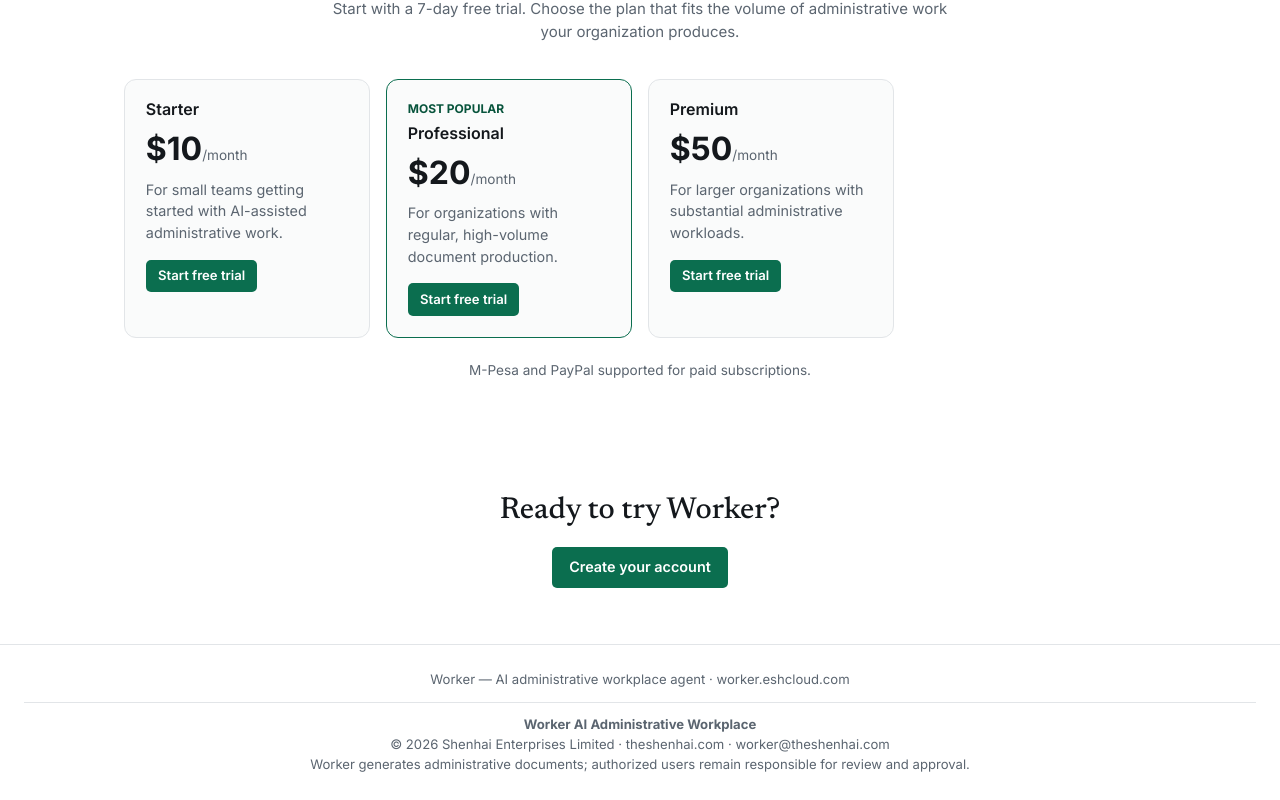
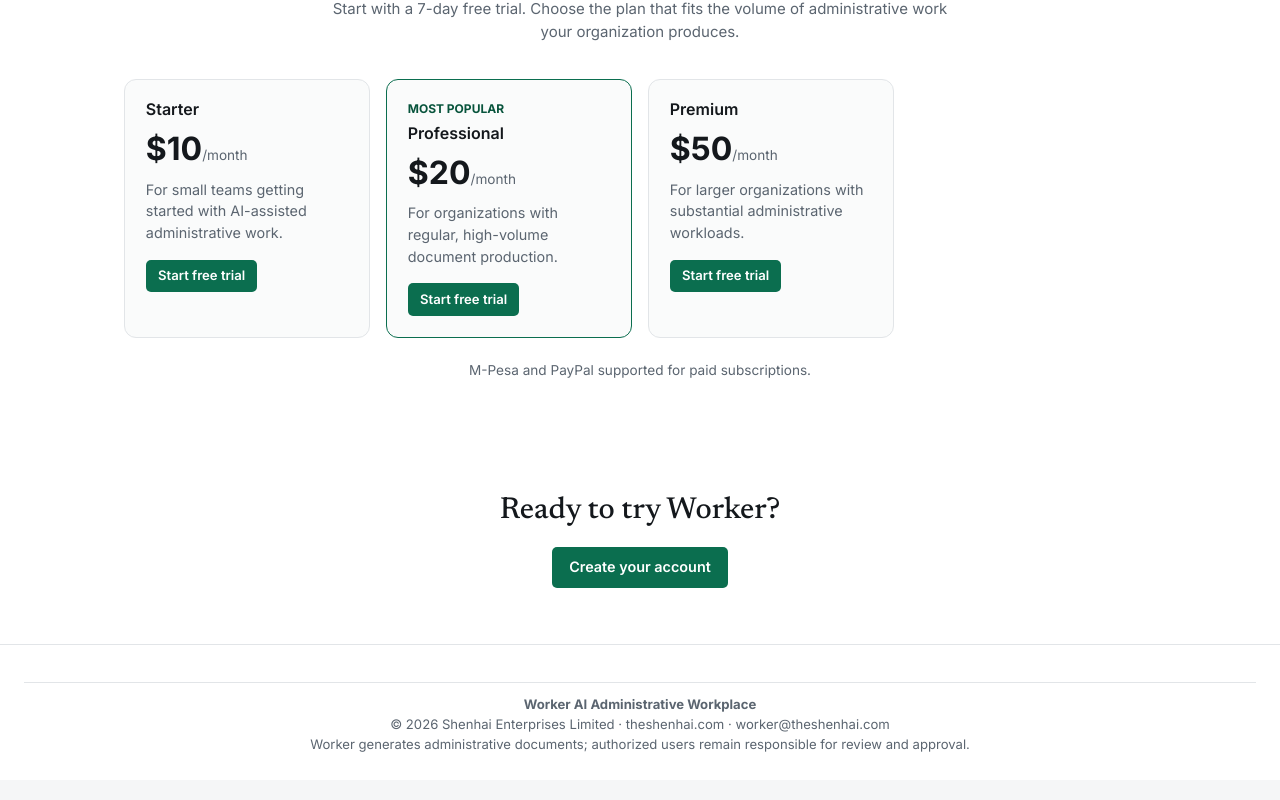
Before and after one commit to EcoShenhai/worker, a React (Vite) app in the folder frontend/: page / in a window 1280 px wide. Shown: the part 1357-2157 px from the top of the page. Built offline with nearby package versions, Linux system fonts and the light colour scheme; no server answers.

Commit message:
fix(worker): remove legacy footer text

```diff
--- a/frontend/src/i18n/locales/en.json
+++ b/frontend/src/i18n/locales/en.json
@@ -108,8 +108,7 @@
     "final": {
       "title": "Ready to try Worker?",
       "cta": "Create your account"
-    },
-    "footer": "Worker — AI administrative workplace agent · worker.eshcloud.com"
+    }
   },
   "auth": {
     "email": "Email",
--- a/frontend/src/pages/Landing.jsx
+++ b/frontend/src/pages/Landing.jsx
@@ -121,7 +121,6 @@
       </section>
 
       <footer className="lp-foot">
-        <div>{t('landing.footer')}</div>
         <div style={{ marginTop: 12, paddingTop: 12, borderTop: '1px solid var(--line)', lineHeight: 1.5 }}>
           <div><strong>Worker AI Administrative Workplace</strong></div>
           <div>© 2026 Shenhai Enterprises Limited · theshenhai.com · worker@theshenhai.com</div>
```
